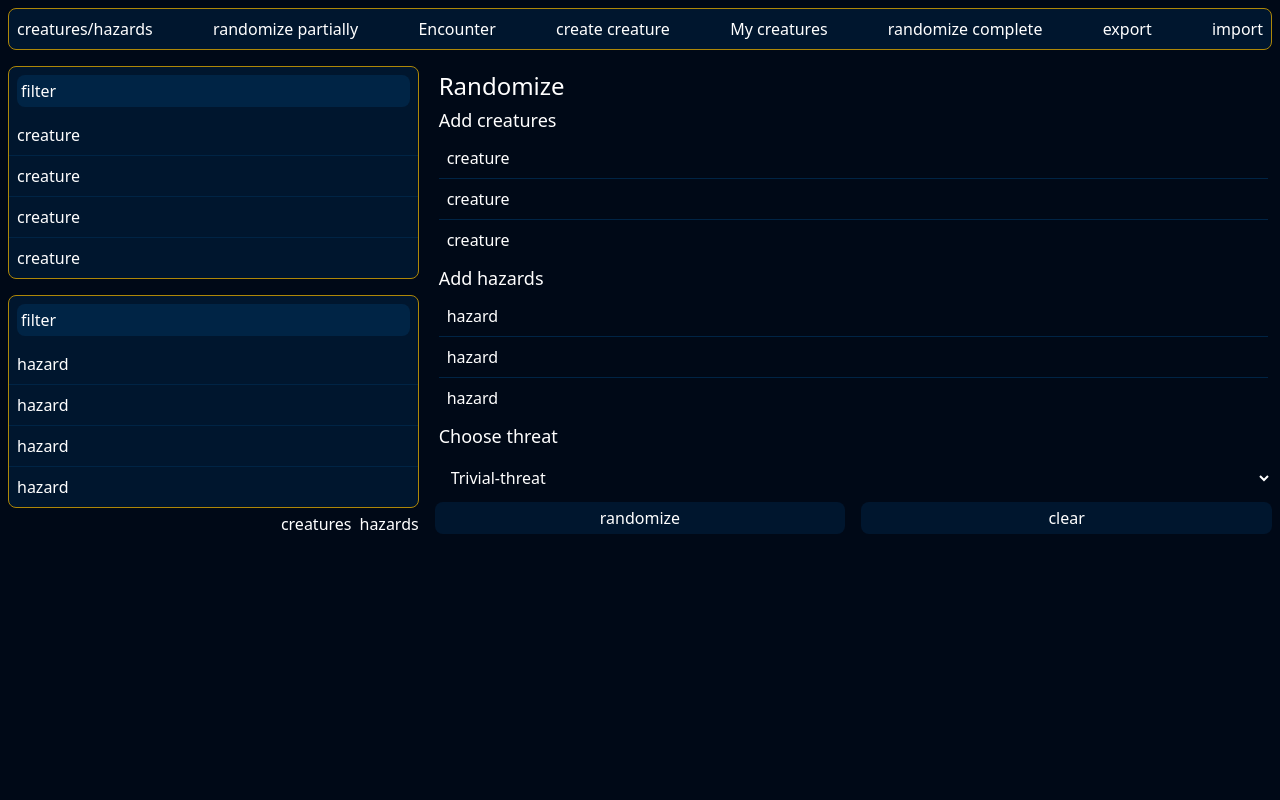
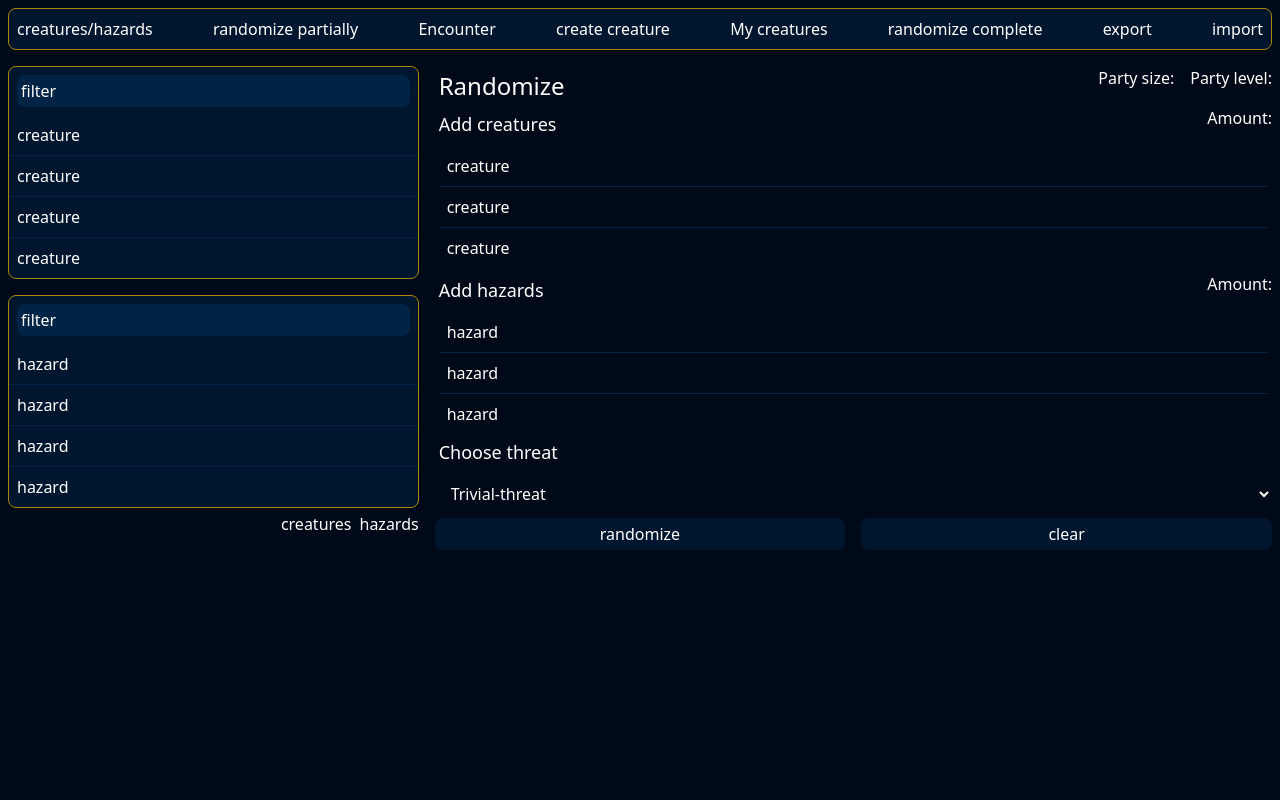
Before and after one commit to MindClaw332/PathfinderToolingProject, a Laravel app: page /randomize in a window 1280 px wide. Run offline with Laravel 12, Linux system fonts and the light colour scheme; style sheets or scripts are compiled from the project's sources.

Commit message:
Changed randomize structure to include player party and creature/hazard amount

```diff
--- a/resources/views/builder/randomize.blade.php
+++ b/resources/views/builder/randomize.blade.php
@@ -2,17 +2,32 @@
 
 @section('content')
     <div class="p-2">
+        <div class="flex flex-row justify-between">
         <!-- title -->
-        <div class="text-2xl m-1">Randomize</div>
+            <div class="text-2xl m-1">Randomize</div>
+            <!-- current player party -->
+            <div class="flex flex-row gap-4">
+                <div>Party size:</div>
+                <div>Party level:</div>
+            </div>
+        </div>
         <!-- add creatures -->
-        <div class="text-lg m-1">Add creatures</div>
+        <div class="flex flex-row justify-between">
+            <div class="text-lg m-1">Add creatures</div>
+            <!-- choose amount -->
+            <div>Amount:</div>
+        </div>
         <div class="divide-y-1 divide-y divide-tertiary m-1">
             <div class="p-2">creature</div>
             <div class="p-2">creature</div>
             <div class="p-2">creature</div>
         </div>
         <!-- add hazards -->
-        <div class="text-lg m-1">Add hazards</div>
+        <div class="flex flex-row justify-between">
+            <div class="text-lg m-1">Add hazards</div>
+            <!-- choose amount -->
+            <div>Amount:</div>
+        </div>
         <div class="divide-y-1 divide-y divide-tertiary m-1">
             <div class="p-2">hazard</div>
             <div class="p-2">hazard</div>
```
